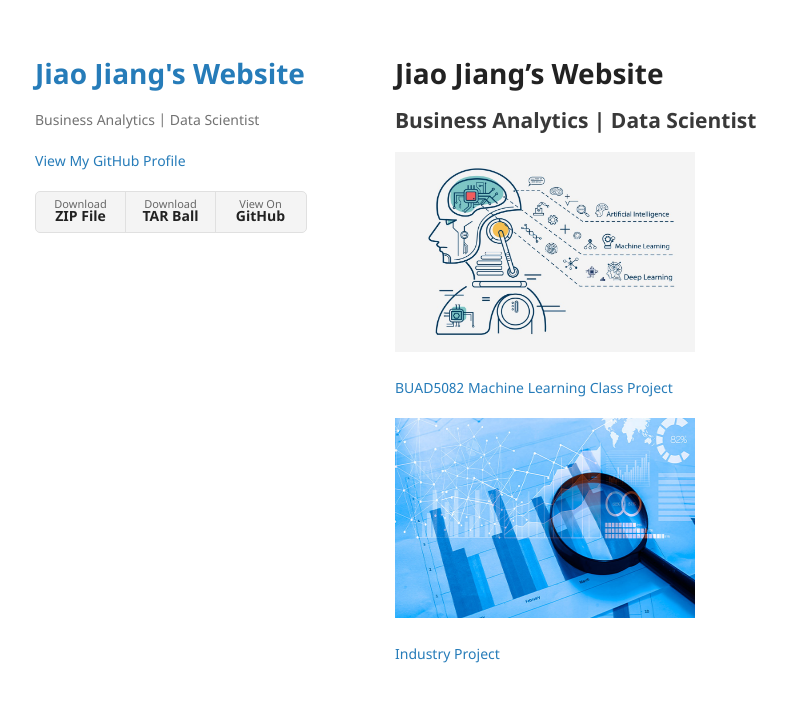
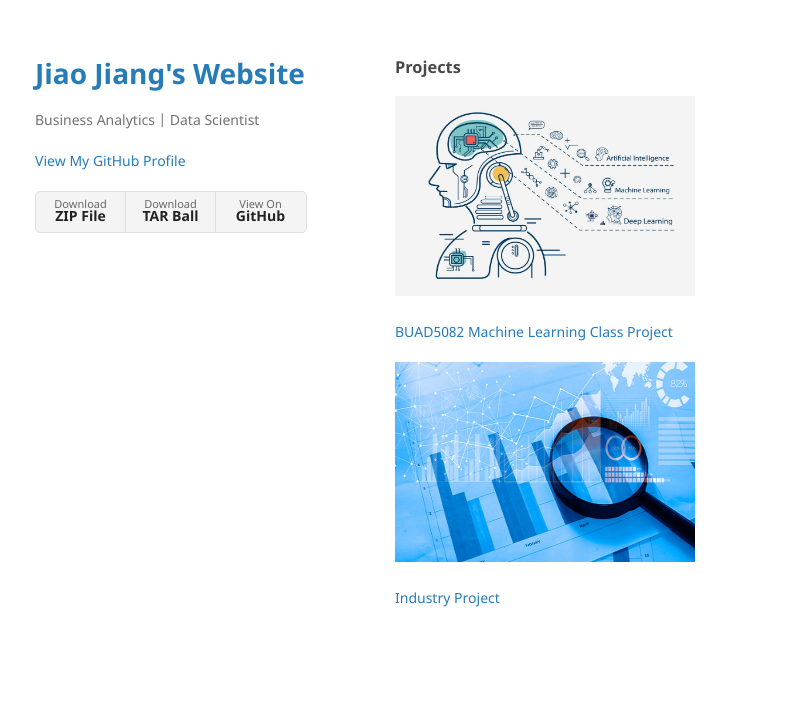
Before and after one commit to jiang-jiao/jiang-jiao.github.io, a Jekyll site: the page built from index.md, in a window 1280 px wide. Shown: the top 702 px of the page, without its empty margins (175-962 px from the left). Built offline with Jekyll 4.4.1, drawn with Linux system fonts in a browser that asks for light colours; our own code applies the rules of GitHub Pages for plain Markdown files.

Commit message:
Update index.md

```diff
--- a/index.md
+++ b/index.md
@@ -1,5 +1,4 @@
-# Jiao Jiang's Website
-## Business Analytics | Data Scientist
+### Projects
 
  <img src="/assets/img/github1.jpg" width="300" height="200" class="img-responsive" alt="">
 
```
